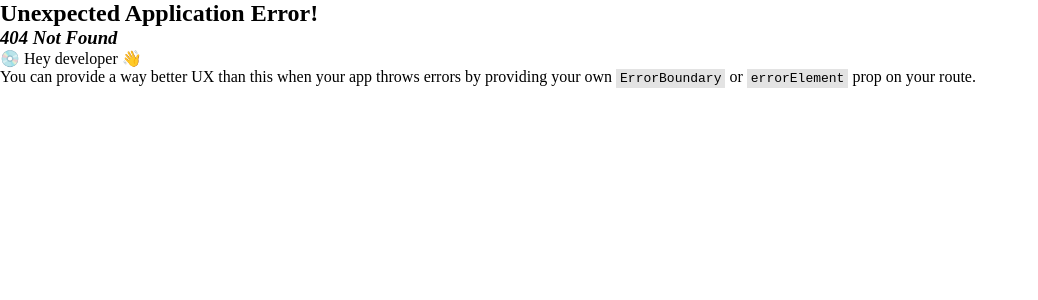
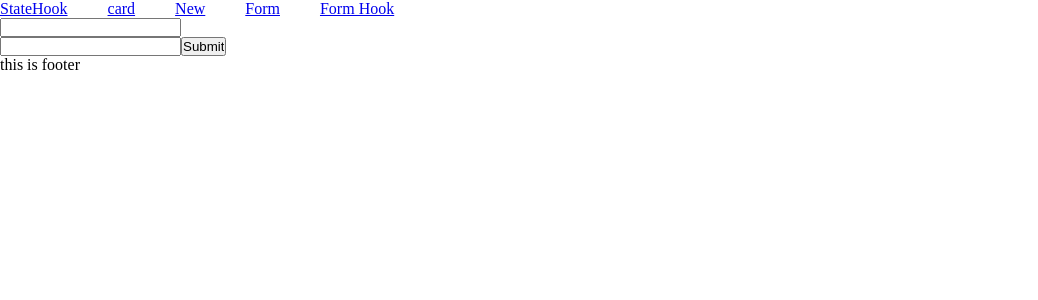
Before and after one commit to dineshADK2057/aakarReactClass, a React (Vite) app in the folder bun react/: page /formhook in a window 1280 px wide. Before the commit this address had no page. Shown: the top 300 px of the page, without its empty margins (0-1038 px from the left). Built offline with nearby package versions, Linux system fonts and the light colour scheme.

Commit message:
react hook form

```diff
--- a/bun react/package.json
+++ b/bun react/package.json
@@ -13,6 +13,7 @@
     "prop-types": "^15.8.1",
     "react": "^18.3.1",
     "react-dom": "^18.3.1",
+    "react-hook-form": "^7.53.0",
     "react-router-dom": "^6.26.2",
     "styled-components": "^6.1.13"
   },
--- a/bun react/src/App.jsx
+++ b/bun react/src/App.jsx
@@ -6,6 +6,7 @@ import { createBrowserRouter, RouterProvider } from 'react-router-dom'
 import Layout from './components/uiComponents/Layout'
 import NewComponent from './NewComponent'
 import Form from './components/formHandel/Form'
+import FormHook from './components/formHandel/FormHook'
 
 
 function App() {
@@ -26,6 +27,10 @@ function App() {
         {
           path: "/form",
           element: <Form />,
+        },
+        {
+          path: "/formhook",
+          element: <FormHook />,
         },
         {
           path: "/new",
--- /dev/null
+++ b/bun react/src/components/formHandel/FormHook.jsx
@@ -0,0 +1,40 @@
+import React from 'react'
+import { useForm } from "react-hook-form"
+
+
+export default function FormHook() {
+    const { register, handleSubmit, formState: {errors} } = useForm();
+
+  const onSubmit = (data) => console.log(data)
+
+
+      return (
+
+        <form onSubmit={handleSubmit(onSubmit)}>
+
+          <input type='text' {...register('username', { required: {value:true, message: "username is required"} })} />
+
+          {errors.username && <span>{errors.username.message}
+          </span>}
+
+          <br />
+
+          <input type='password' {...register('password',
+            {
+                required: {value: true, message: "password is required"},
+                minLength: {value: 8, message: "password should be min of 8 caracters"},
+                maxLength: {value: 16, message: "password should be max of 16 caracters"},
+
+                pattern: {value: /^(?=.*[a-z])(?=.*[A-Z])(?=.*[0-9])(?=.*[!@#$%^&*_=+-]).{8,16}$/, message: "passowrd must contain at least one special character, one upper case character, one number and one lowercase character"},
+
+            }
+        )} />
+        {errors.password && <span>{errors.password.message}</span>}
+
+
+
+          <input type="submit" />
+        </form>
+      )
+
+}
--- a/bun react/src/components/uiComponents/Header.jsx
+++ b/bun react/src/components/uiComponents/Header.jsx
@@ -11,6 +11,7 @@ export default function Header() {
             <Link to="/new">New</Link>
 
             <Link to="/form">Form</Link>
+            <Link to="/formhook">Form Hook</Link>
 
         </HeaderSection>
   )
```
Also changed, not shown: 1 other file (tests, documents, lock files or other folders).
